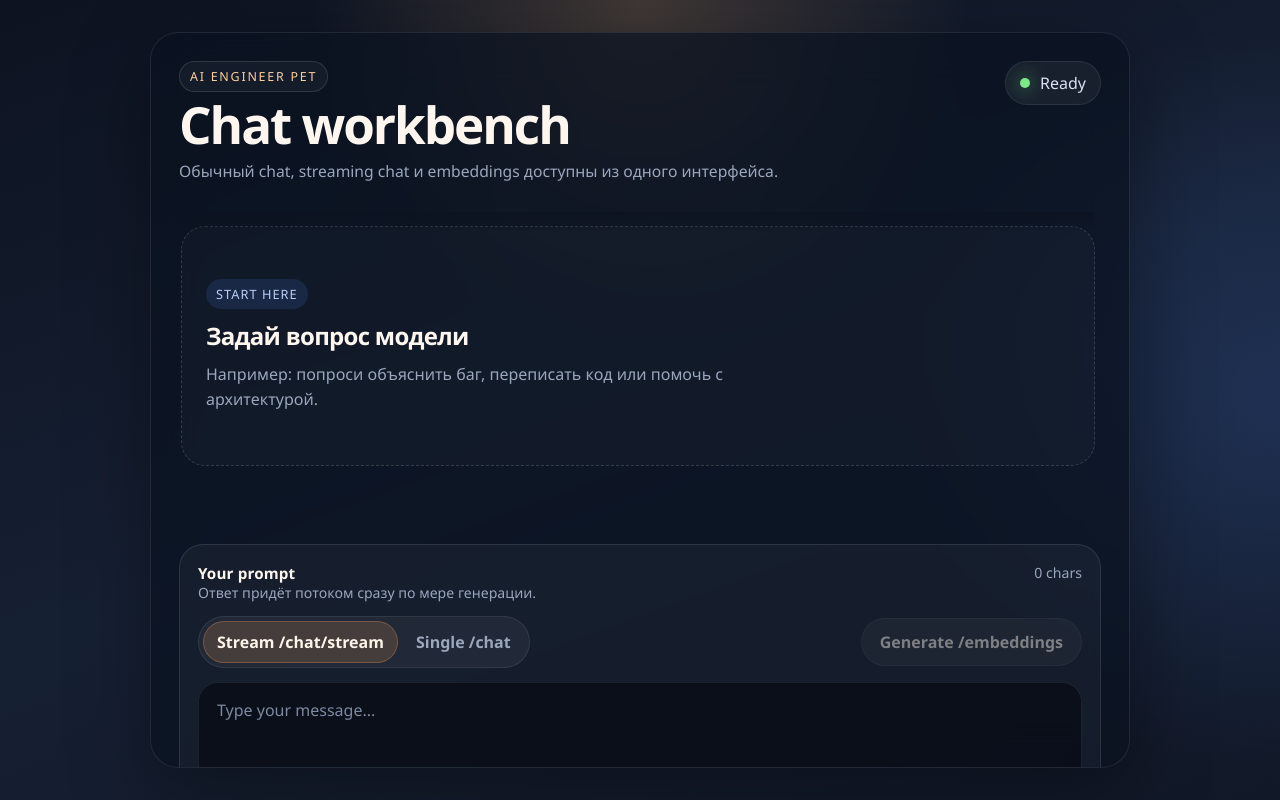
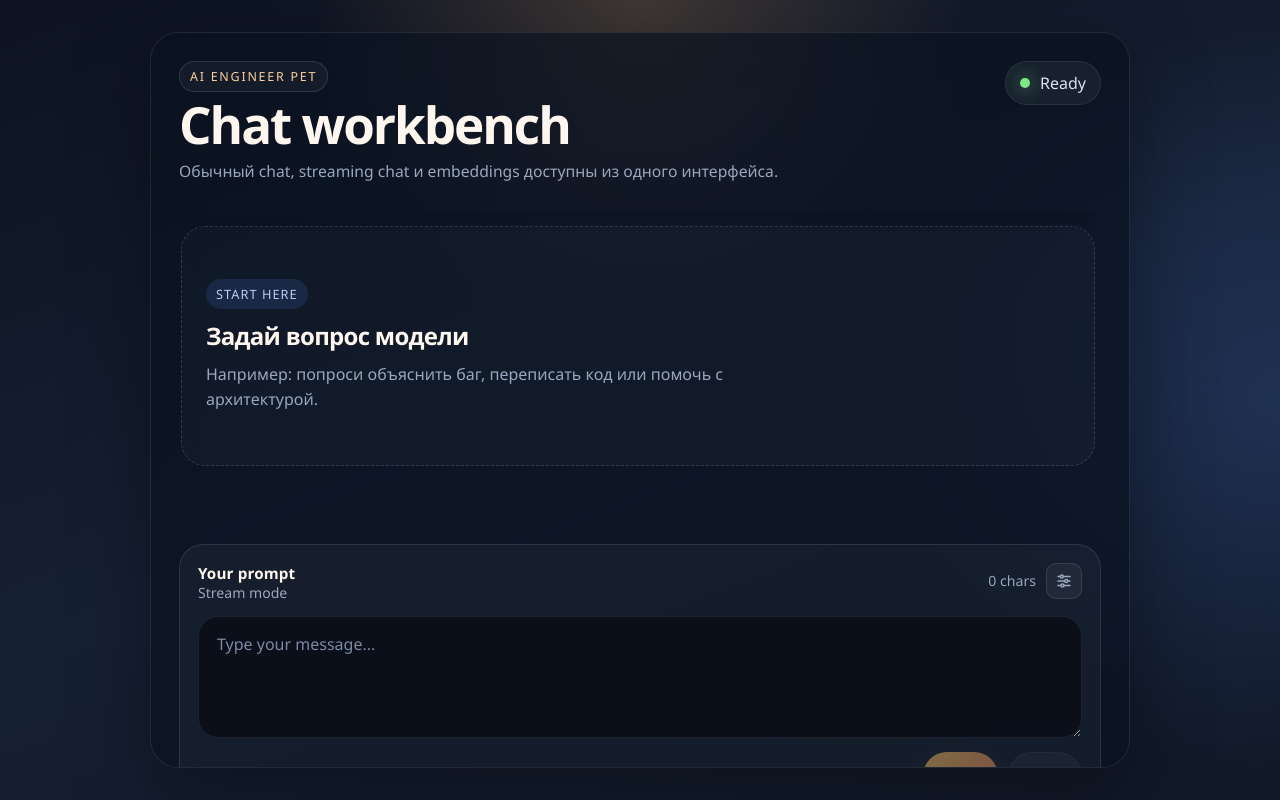
Before and after one commit to Turan141/ai.engineer.project, a React (Vite) app in the folder frontend/: page / in a window 1280 px wide. Built offline with nearby package versions, Linux system fonts and the light colour scheme.

Commit message:
feat: move mode switch and embeddings into settings modal, fix mobile layout

```diff
--- a/frontend/src/components/Chat.tsx
+++ b/frontend/src/components/Chat.tsx
@@ -52,6 +52,7 @@ export const Chat: React.FC = () => {
 	const [isLoading, setIsLoading] = useState(false)
 	const [isEmbeddingLoading, setIsEmbeddingLoading] = useState(false)
 	const [embeddingPreview, setEmbeddingPreview] = useState<IEmbeddingPreview | null>(null)
+	const [isSettingsOpen, setIsSettingsOpen] = useState(false)
 	const controllerRef = useRef<AbortController | null>(null)
 	const embeddingControllerRef = useRef<AbortController | null>(null)
 	const messagesRef = useRef<HTMLDivElement | null>(null)
@@ -72,6 +73,15 @@ export const Chat: React.FC = () => {
 			messagesRef.current.scrollTop = messagesRef.current.scrollHeight
 		}
 	}, [messages])
+
+	useEffect(() => {
+		if (!isSettingsOpen) return
+		const handleEscape = (e: KeyboardEvent) => {
+			if (e.key === "Escape") setIsSettingsOpen(false)
+		}
+		document.addEventListener("keydown", handleEscape)
+		return () => document.removeEventListener("keydown", handleEscape)
+	}, [isSettingsOpen])
 
 	const handleSend = async () => {
 		const trimmed = input.trim()
@@ -189,6 +199,77 @@ export const Chat: React.FC = () => {
 
 	return (
 		<div className='chat-shell'>
+			{isSettingsOpen && (
+				<div className='settings-overlay' onClick={() => setIsSettingsOpen(false)}>
+					<div
+						className='settings-modal'
+						onClick={(e) => e.stopPropagation()}
+						role='dialog'
+						aria-modal='true'
+						aria-label='Options'
+					>
+						<div className='settings-modal__header'>
+							<span className='settings-modal__title'>Options</span>
+							<button
+								type='button'
+								className='settings-modal__close'
+								onClick={() => setIsSettingsOpen(false)}
+								aria-label='Close'
+							>
+								✕
+							</button>
+						</div>
+
+						<div className='settings-section'>
+							<div className='settings-section__label'>Chat mode</div>
+							<div className='chat-mode-switch' aria-label='Chat mode switch'>
+								<button
+									type='button'
+									onClick={() => setMode("stream")}
+									className={`chat-pill ${mode === "stream" ? "is-active" : ""}`}
+									disabled={isLoading}
+								>
+									Stream /chat/stream
+								</button>
+								<button
+									type='button'
+									onClick={() => setMode("single")}
+									className={`chat-pill ${mode === "single" ? "is-active" : ""}`}
+									disabled={isLoading}
+								>
+									Single /chat
+								</button>
+							</div>
+							<p className='settings-section__hint'>
+								{mode === "stream"
+									? "Ответ придёт потоком сразу по мере генерации."
+									: "Ответ вернётся одним сообщением через стандартный chat endpoint."}
+							</p>
+						</div>
+
+						<div className='settings-section'>
+							<div className='settings-section__label'>Embeddings</div>
+							<button
+								type='button'
+								onClick={() => {
+									handleGenerateEmbedding()
+									setIsSettingsOpen(false)
+								}}
+								disabled={input.trim() === "" || isEmbeddingLoading}
+								className='chat-button chat-button--ghost'
+							>
+								{isEmbeddingLoading ? "Embedding..." : "Generate /embeddings"}
+							</button>
+							{input.trim() === "" && (
+								<p className='settings-section__hint'>
+									Введи текст в поле ввода, чтобы сгенерировать embedding.
+								</p>
+							)}
+						</div>
+					</div>
+				</div>
+			)}
+
 			<section className='chat-panel'>
 				<header className='chat-header'>
 					<div>
@@ -231,46 +312,48 @@ export const Chat: React.FC = () => {
 						<div>
 							<div className='chat-composer__title'>Your prompt</div>
 							<div className='chat-composer__hint'>
-								{mode === "stream"
-									? "Ответ придёт потоком сразу по мере генерации."
-									: "Ответ вернётся одним сообщением через стандартный chat endpoint."}
+								{mode === "stream" ? "Stream mode" : "Single mode"}
 							</div>
 						</div>
-						<div className='chat-composer__count'>{input.trim().length} chars</div>
-					</div>
-
-					<div className='chat-tools'>
-						<div className='chat-mode-switch' aria-label='Chat mode switch'>
+						<div className='chat-composer__topline-end'>
+							<span className='chat-composer__count'>{input.trim().length} chars</span>
 							<button
 								type='button'
-								onClick={() => setMode("stream")}
-								className={`chat-pill ${mode === "stream" ? "is-active" : ""}`}
-								disabled={isLoading}
+								className='chat-settings-btn'
+								onClick={() => setIsSettingsOpen(true)}
+								aria-label='Open options'
 							>
-								Stream /chat/stream
-							</button>
-							<button
-								type='button'
-								onClick={() => setMode("single")}
-								className={`chat-pill ${mode === "single" ? "is-active" : ""}`}
-								disabled={isLoading}
-							>
-								Single /chat
+								<svg
+									width='18'
+									height='18'
+									viewBox='0 0 24 24'
+									fill='none'
+									stroke='currentColor'
+									strokeWidth='2'
+									strokeLinecap='round'
+									strokeLinejoin='round'
+									aria-hidden='true'
+								>
+									<circle cx='9' cy='6' r='2' />
+									<path d='M4 6h3M11 6h9' />
+									<circle cx='15' cy='12' r='2' />
+									<path d='M4 12h9M17 12h3' />
+									<circle cx='10' cy='18' r='2' />
+									<path d='M4 18h4M12 18h8' />
+								</svg>
 							</button>
 						</div>
-						<button
-							type='button'
-							onClick={handleGenerateEmbedding}
-							disabled={input.trim() === "" || isEmbeddingLoading}
-							className='chat-button chat-button--ghost chat-button--compact'
-						>
-							{isEmbeddingLoading ? "Embedding..." : "Generate /embeddings"}
-						</button>
 					</div>
 
 					<textarea
 						value={input}
 						onChange={(e) => setInput(e.target.value)}
+						onKeyDown={(e) => {
+							if (e.key === "Enter" && !e.shiftKey && !e.nativeEvent.isComposing) {
+								e.preventDefault()
+								handleSend()
+							}
+						}}
 						rows={4}
 						className='chat-input'
 						placeholder='Type your message...'
--- a/frontend/src/styles.css
+++ b/frontend/src/styles.css
@@ -39,6 +39,7 @@ textarea {
 
 button {
 	cursor: pointer;
+	touch-action: manipulation;
 }
 
 textarea {
@@ -338,6 +339,14 @@ textarea {
 	transform: translateY(-1px);
 }
 
+@supports (height: 100dvh) {
+	html,
+	body,
+	#root {
+		height: 100dvh;
+	}
+}
+
 .embedding-card {
 	display: grid;
 	gap: 14px;
@@ -447,6 +456,113 @@ textarea {
 	border: 1px solid rgba(255, 255, 255, 0.08);
 }
 
+.chat-composer__topline-end {
+	display: flex;
+	align-items: center;
+	gap: 10px;
+	flex-shrink: 0;
+}
+
+.chat-settings-btn {
+	display: flex;
+	align-items: center;
+	justify-content: center;
+	width: 36px;
+	height: 36px;
+	border: 1px solid rgba(255, 255, 255, 0.1);
+	border-radius: 10px;
+	background: rgba(255, 255, 255, 0.05);
+	color: var(--muted);
+	flex-shrink: 0;
+	transition:
+		background 180ms ease,
+		color 180ms ease,
+		border-color 180ms ease;
+}
+
+.chat-settings-btn:hover {
+	background: rgba(255, 255, 255, 0.1);
+	color: var(--text-strong);
+	border-color: rgba(255, 255, 255, 0.2);
+}
+
+.settings-overlay {
+	position: fixed;
+	inset: 0;
+	background: rgba(0, 0, 0, 0.55);
+	backdrop-filter: blur(6px);
+	display: flex;
+	align-items: center;
+	justify-content: center;
+	z-index: 200;
+	padding: 20px;
+}
+
+.settings-modal {
+	width: min(100%, 420px);
+	display: grid;
+	gap: 24px;
+	padding: 24px;
+	border-radius: 28px;
+	border: 1px solid var(--panel-border);
+	background: rgba(11, 20, 38, 0.97);
+	backdrop-filter: blur(24px);
+	box-shadow: 0 32px 80px rgba(0, 0, 0, 0.6);
+	animation: chat-rise 180ms ease-out;
+}
+
+.settings-modal__header {
+	display: flex;
+	justify-content: space-between;
+	align-items: center;
+}
+
+.settings-modal__title {
+	font-size: 1.05rem;
+	font-weight: 700;
+	letter-spacing: -0.02em;
+}
+
+.settings-modal__close {
+	display: flex;
+	align-items: center;
+	justify-content: center;
+	width: 32px;
+	height: 32px;
+	border: 1px solid rgba(255, 255, 255, 0.1);
+	border-radius: 8px;
+	background: rgba(255, 255, 255, 0.05);
+	color: var(--muted);
+	font-size: 0.9rem;
+	transition:
+		background 180ms ease,
+		color 180ms ease;
+}
+
+.settings-modal__close:hover {
+	background: rgba(255, 255, 255, 0.1);
+	color: var(--text-strong);
+}
+
+.settings-section {
+	display: grid;
+	gap: 10px;
+}
+
+.settings-section__label {
+	font-size: 0.76rem;
+	text-transform: uppercase;
+	letter-spacing: 0.14em;
+	color: var(--muted);
+}
+
+.settings-section__hint {
+	margin: 0;
+	font-size: 0.86rem;
+	color: var(--muted);
+	line-height: 1.5;
+}
+
 @keyframes chat-rise {
 	from {
 		opacity: 0;
@@ -459,13 +575,26 @@ textarea {
 }
 
 @media (max-width: 720px) {
+	html,
+	body,
+	#root {
+		height: 100dvh;
+		overflow: hidden;
+	}
+
 	.chat-shell {
-		padding: 14px;
+		padding: 8px;
+		height: 100dvh;
+		overflow: hidden;
+		align-items: stretch;
 	}
 
 	.chat-panel {
-		padding: 18px;
-		border-radius: 22px;
+		padding: 16px;
+		border-radius: 16px;
+		height: 100%;
+		grid-template-rows: auto 1fr auto;
+		overflow: hidden;
 	}
 
 	.chat-header,
@@ -489,6 +618,8 @@ textarea {
 
 	.chat-thread {
 		max-height: none;
+		min-height: 0;
+		overscroll-behavior: contain;
 	}
 
 	.chat-message {
@@ -502,4 +633,36 @@ textarea {
 	.chat-button {
 		flex: 1;
 	}
+
+	.chat-input {
+		resize: none;
+		min-height: 80px;
+	}
+
+	.chat-input:focus {
+		transform: none;
+	}
+
+	.settings-overlay {
+		align-items: flex-end;
+		padding: 0;
+	}
+
+	.settings-modal {
+		width: 100%;
+		border-radius: 24px 24px 0 0;
+		padding: 24px 20px calc(24px + env(safe-area-inset-bottom, 0px));
+		animation: settings-slide-up 220ms ease-out;
+	}
 }
+
+@keyframes settings-slide-up {
+	from {
+		opacity: 0;
+		transform: translateY(24px);
+	}
+	to {
+		opacity: 1;
+		transform: translateY(0);
+	}
+}
```
